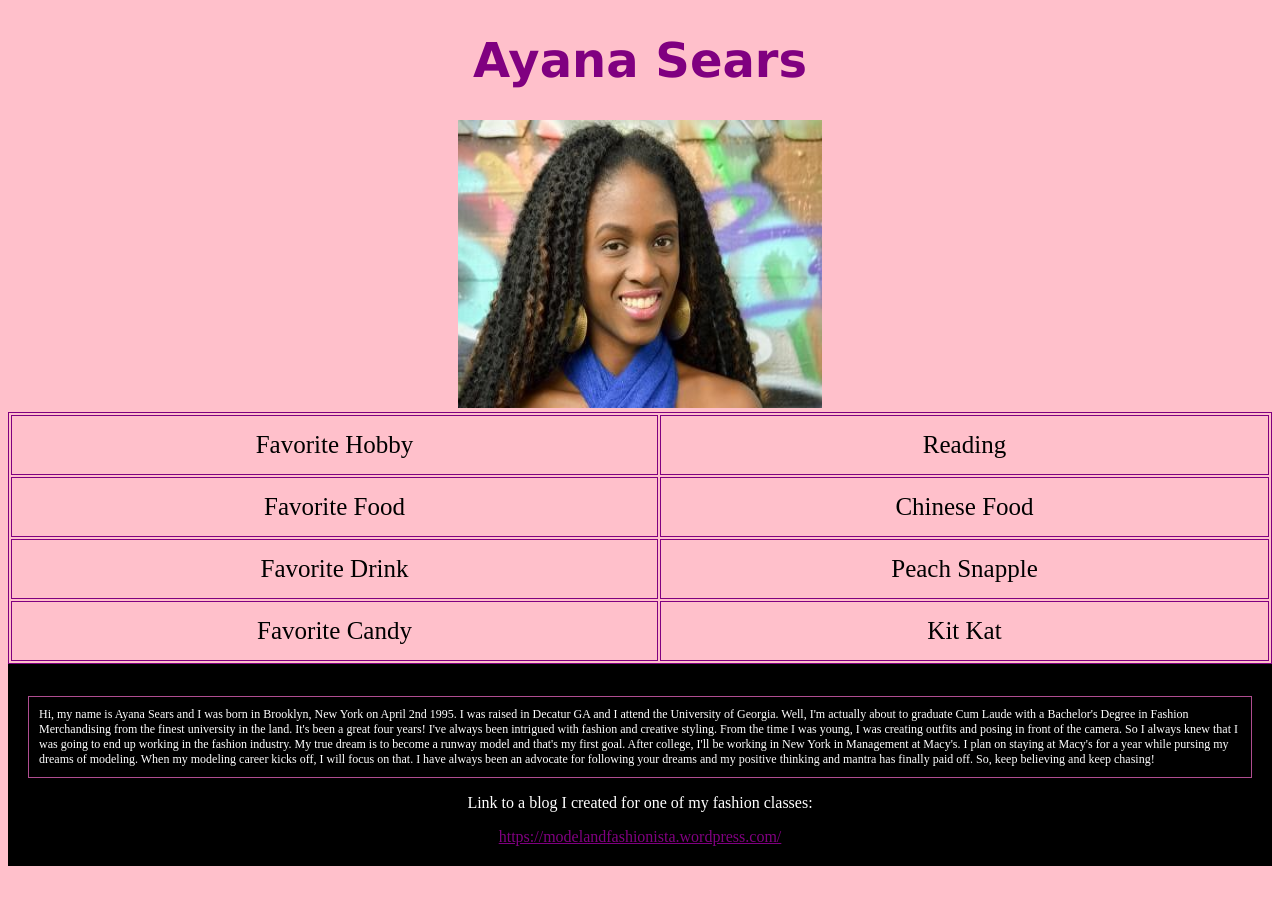
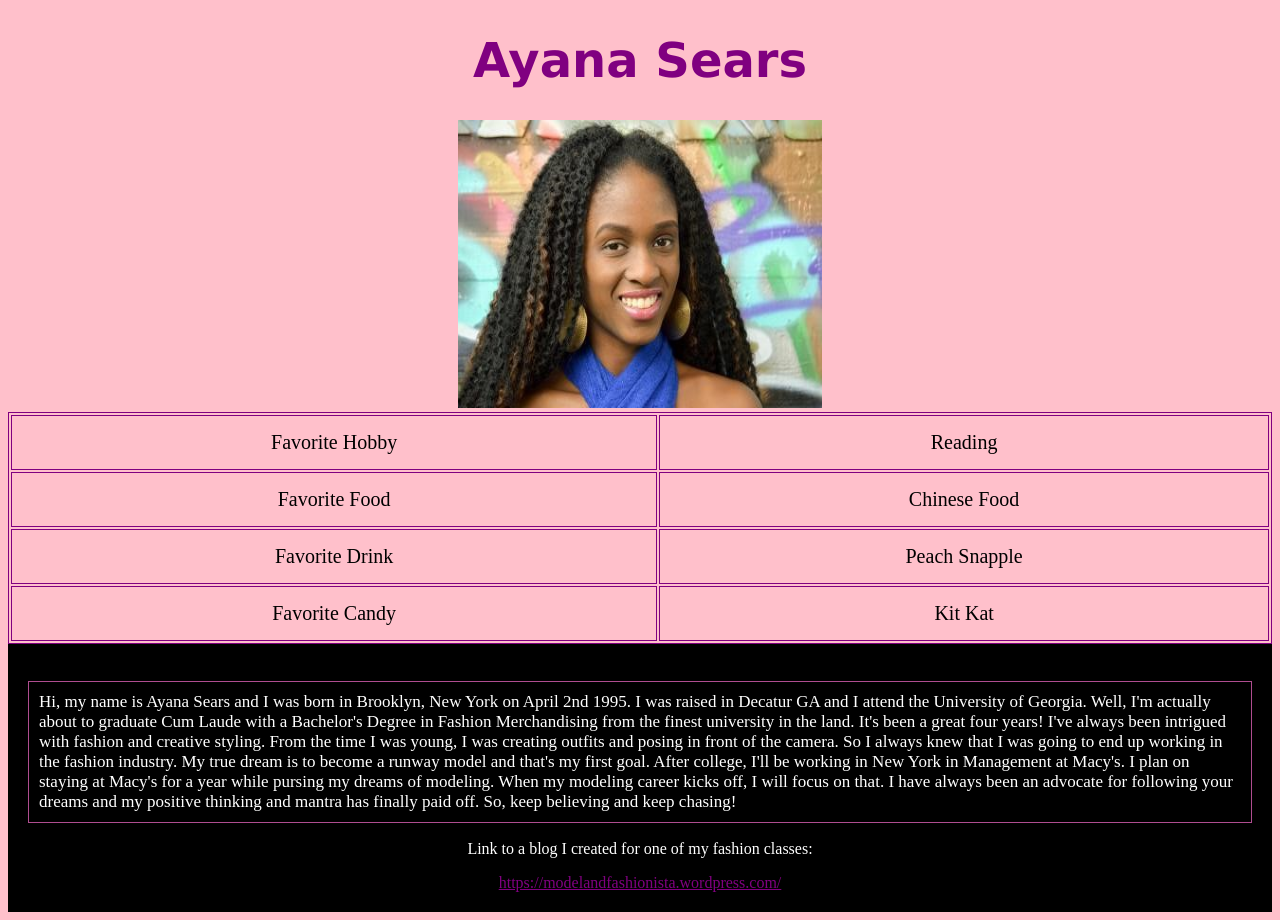
Before and after one commit to Ayana-Sears/Ayana-Sears.github.io, a plain HTML site: page index.html in a window 1280 px wide. Before the commit the page ends 874 px from the top, so only its background shows below. Drawn offline with Linux system fonts and the light colour scheme.

Commit message:
commit15

```diff
--- a/index.html
+++ b/index.html
@@ -12,12 +12,12 @@ table, th, td {
 }
 th, td {
     padding: 15px;
-    font-size: 25px;
+    font-size: 20px;
 }
 #first {
     border: 1px solid rgb(176,77,144);
     padding: 10px;
-    font-size: 12px;
+    font-size: 17px;
 }
 body {background-color: pink;}
 h1 {
```
